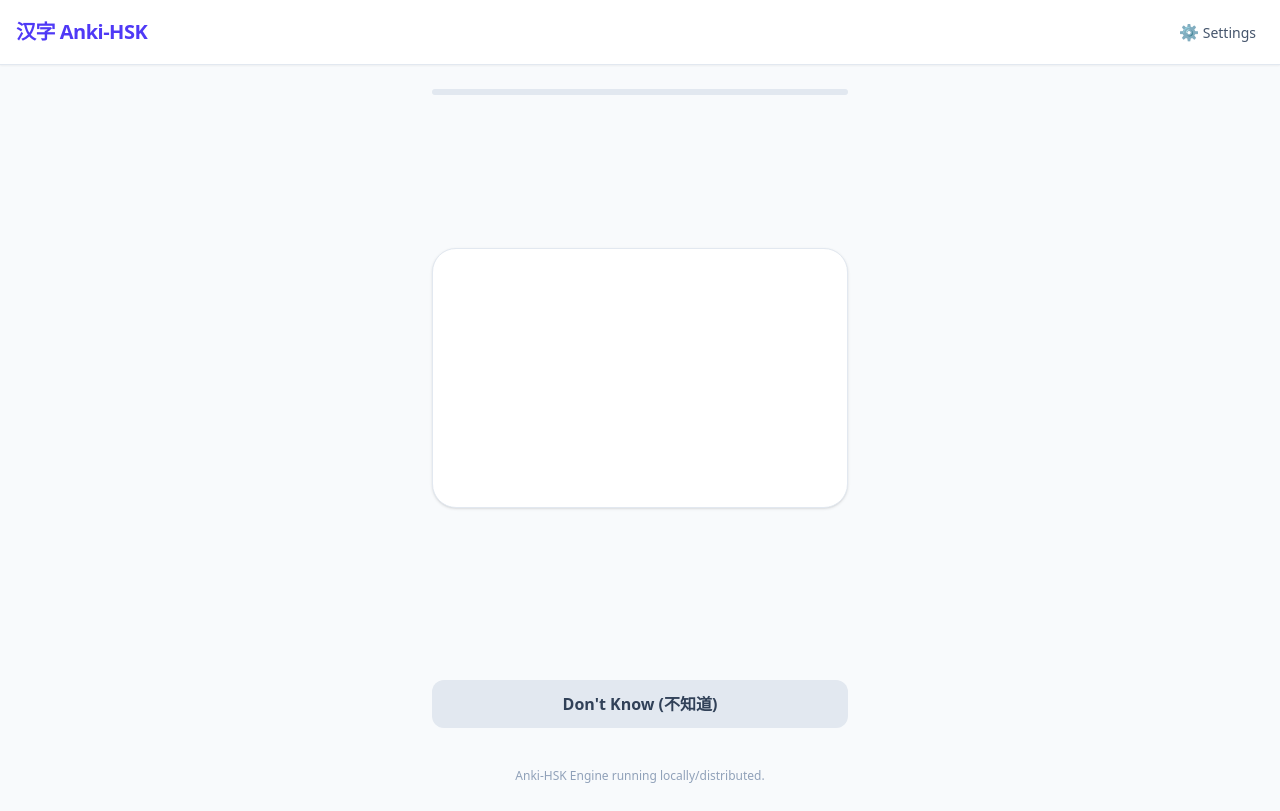
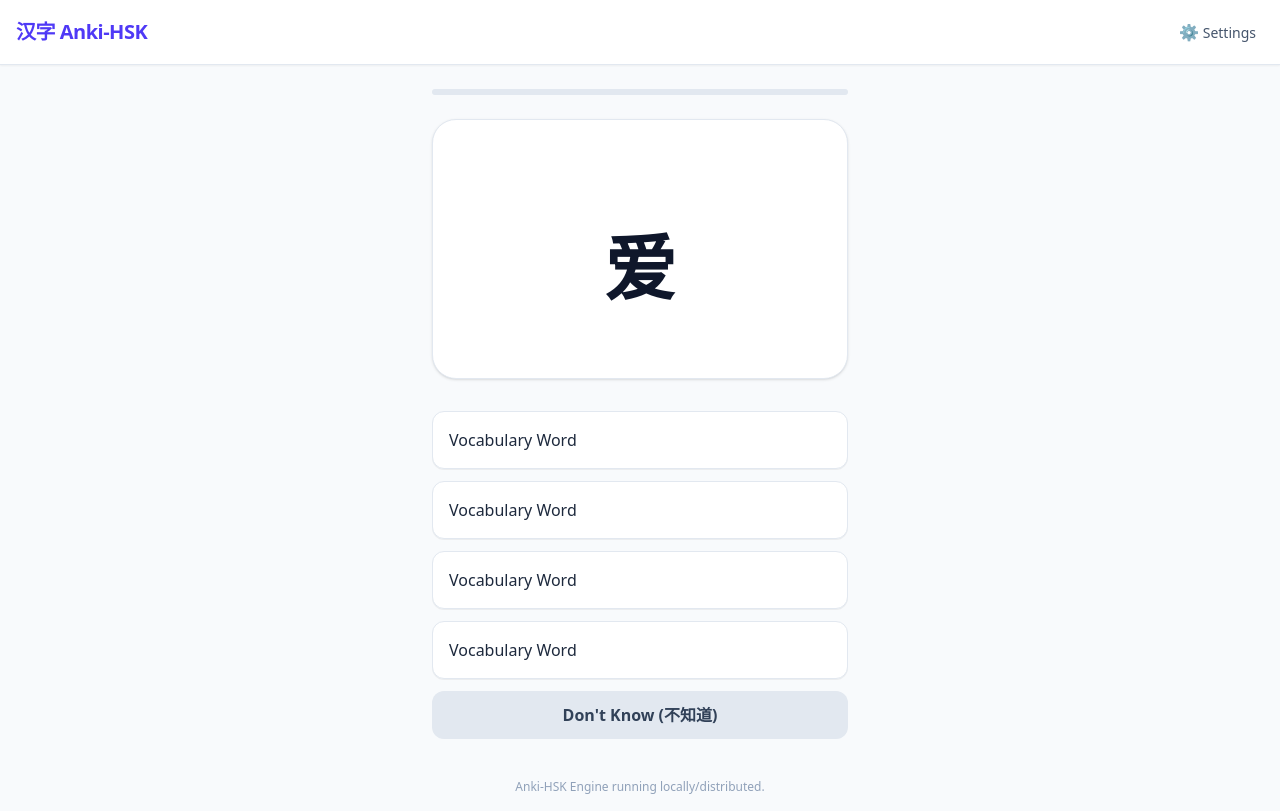
Before and after one commit to joao-p-arroyo/chinese-anki, a website: page index.html in a window 1280 px wide. Drawn offline with nearby package versions, Linux system fonts and the light colour scheme.

Commit message:
Fix frontend init function mock

```diff
--- a/index.html
+++ b/index.html
@@ -97,37 +97,28 @@
     </footer>
 
     <script>
-        // Minimal Mock Seed Database representing subsets of HSK1, 2 and 3 levels
-        const HSK_DICTIONARY = [
-            { id: "1_1", char: "我", pinyin: "wǒ", meaning: "I, me", level: 1 },
-            { id: "1_2", char: "你", pinyin: "nǐ", meaning: "You", level: 1 },
-            { id: "1_3", char: "好", pinyin: "hǎo", meaning: "Good / Well", level: 1 },
-            { id: "2_1", char: "咖啡", pinyin: "kāfēi", meaning: "Coffee", level: 2 },
-            { id: "2_2", char: "跑步", pinyin: "pǎobù", meaning: "To run", level: 2 },
-            { id: "3_1", char: "办法", pinyin: "bànfǎ", meaning: "Method / Way", level: 3 },
-            { id: "3_2", char: "阿姨", pinyin: "āyí", meaning: "Auntie", level: 3 }
-        ];
-
-        const API_URL = "https://hsk-anki-backend.joao-p-arroyo.workers.dev"; // Adjusted target based on CloudFlare Deployment.
+        let HSK_DICTIONARY = [];
+        const API_URL = "https://hsk-anki-backend.joao-p-arroyo.workers.dev";
 
         // State initialization
-        let appSettings = JSON.parse(localStorage.getItem('hsk_settings')) || { hsk: [1, 2, 3], showPinyin: true };
+        let appSettings = JSON.parse(localStorage.getItem('hsk_settings')) || { hsk: [1], showPinyin: true };
         let appProgress = JSON.parse(localStorage.getItem('hsk_progress')) || {};
         let currentCard = null;
 
         async function init() {
             try {
-                // Fetch the generated vocabulary list relative to your page directory
                 const response = await fetch('../characters/hsk1.json');
+                if (!response.ok) throw new Error(`HTTP error! status: ${response.status}`);
+
+                // This will now work perfectly because HSK_DICTIONARY is a 'let' variable!
                 HSK_DICTIONARY = await response.json();
-                console.log("Loaded characters count:", HSK_DICTIONARY.length);
 
                 // Build settings UI checks dynamically
                 document.getElementById('setting-pinyin').checked = appSettings.showPinyin;
                 const filterBox = document.getElementById('hsk-filters');
                 filterBox.innerHTML = '';
 
-                // Generate filters for any level found in your dynamic dictionary file
+                // Extract levels directly from your new JSON file
                 const uniqueLevels = [...new Set(HSK_DICTIONARY.map(item => item.level))];
 
                 uniqueLevels.forEach(lvl => {
@@ -143,6 +134,9 @@
                 drawNextCard();
             } catch (err) {
                 console.error("Failed to load HSK Dictionary file:", err);
+                // Fallback to clear screen error message if path fails
+                document.getElementById('character-display').innerText = "⚠️";
+                document.getElementById('pinyin-display').innerText = "Error loading vocabulary data";
             }
         }
 
```
